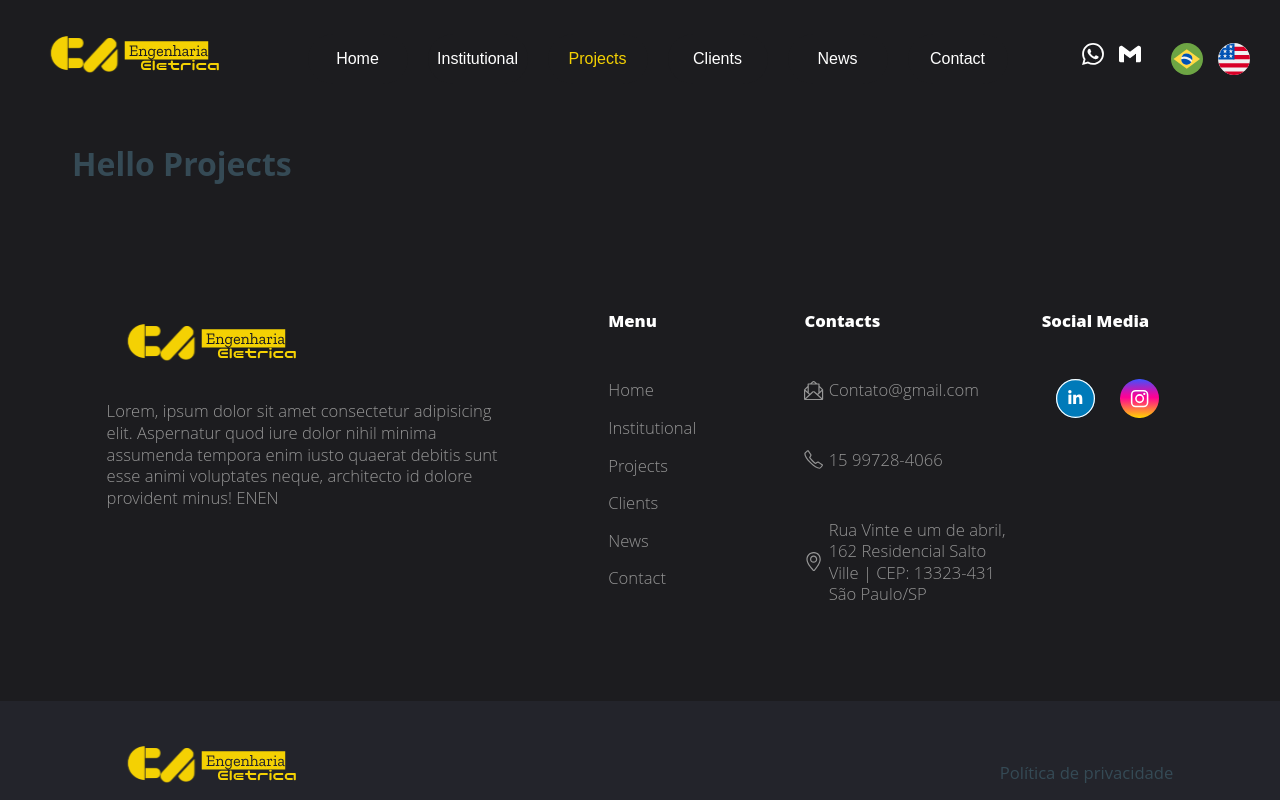
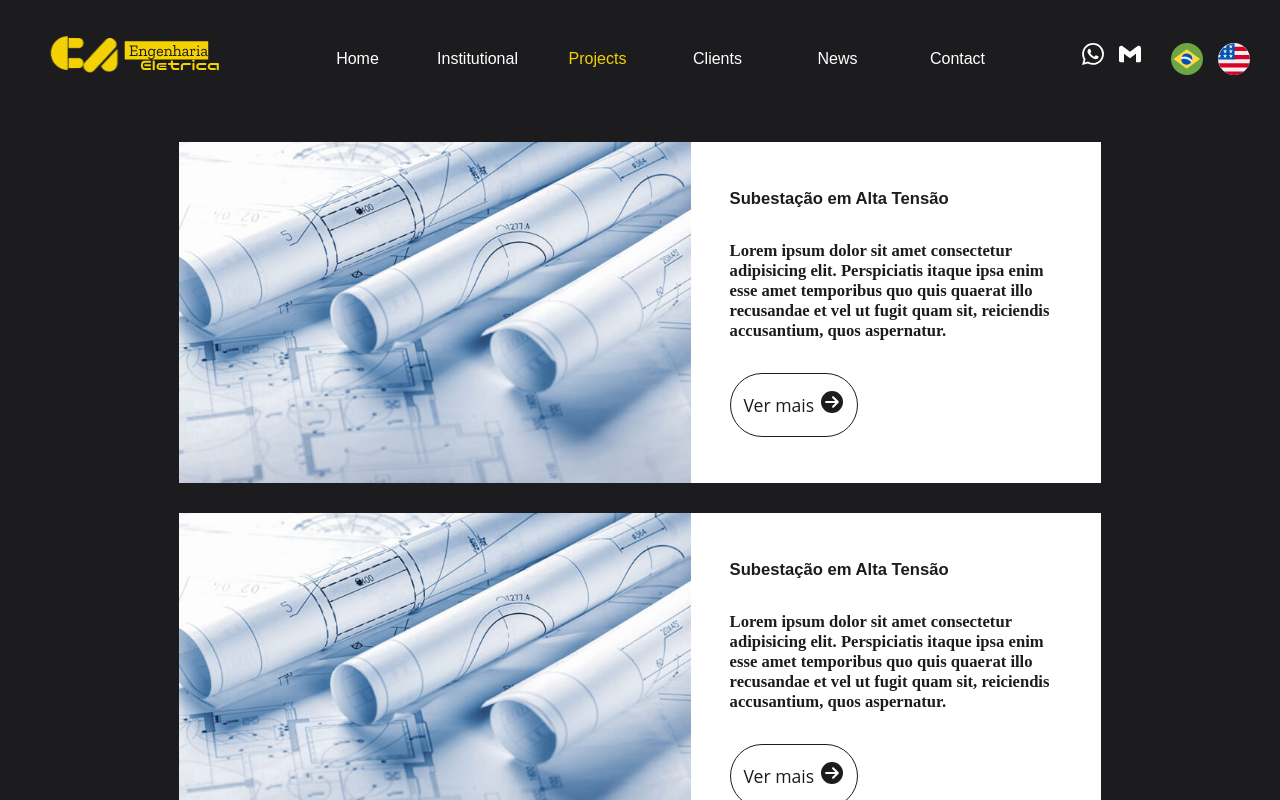
Before and after one commit to EricDCamargo/CA_Eletrica, a React (Vite) app: page /projects in a window 1280 px wide. Built offline with nearby package versions, Linux system fonts and the light colour scheme.

Commit message:
feat: project section card listing

```diff
--- a/src/assets/index.ts
+++ b/src/assets/index.ts
@@ -7,6 +7,7 @@ import translucidLogo_2 from '@assets/translucidLogo_2.svg'
 import newLogo from '@assets/new-logo.svg'
 import linkedinIco from '@assets/icon_footer_in.svg'
 import instagramIco from '@assets/icon_footer_insta.svg'
+import eletricProject from '@assets/eletric_project.jpg'
 
 export const SVGs = {
   usa,
@@ -17,5 +18,6 @@ export const SVGs = {
   translucidLogo_2,
   newLogo,
   linkedinIco,
-  instagramIco
+  instagramIco,
+  eletricProject
 }
--- /dev/null
+++ b/src/components/projectCard/index.tsx
@@ -0,0 +1,130 @@
+import { colors } from '@src/shared/themes/colors'
+import { FaCircleArrowRight } from 'react-icons/fa6'
+import { styled } from 'styled-components'
+
+interface ProjectCardProps {
+  projectData: {
+    imageSrc: string
+    title: string
+    description: string
+    link: string
+  }
+}
+
+const ProjectCard = ({ projectData }: ProjectCardProps) => {
+  const { imageSrc, title, description, link } = projectData
+  return (
+    <ProjetosSection>
+      <ProjectImage src={imageSrc} alt="Projeto" />
+      <Intro>
+        <Title>{title}</Title>
+        <Description>{description}</Description>
+        <VerMaisLink href={link}>
+          Ver mais
+          <Icon>
+            <FaCircleArrowRight size={22} />
+          </Icon>
+        </VerMaisLink>
+      </Intro>
+    </ProjetosSection>
+  )
+}
+
+export default ProjectCard
+
+const ProjetosSection = styled.section`
+  display: flex;
+  align-items: center;
+  width: 72vw;
+  overflow: hidden;
+  background-color: ${colors.white};
+  flex-direction: row;
+  max-height: 28vw;
+
+  @media (max-width: 991px) {
+    max-height: 100%;
+    flex-direction: column;
+    gap: 30px;
+  }
+`
+
+const ProjectImage = styled.img`
+  width: 100%;
+  height: auto;
+  object-fit: cover;
+
+  @media (min-width: 991px) {
+    width: 40vw;
+  }
+`
+
+const Intro = styled.div`
+  display: flex;
+  flex-direction: column;
+  justify-content: center;
+
+  @media (max-width: 991px) {
+    width: 100%;
+    padding: 5vw 0;
+  }
+`
+
+const Title = styled.h2`
+  font-family: 'Work Sans', sans-serif;
+  font-weight: 800;
+  font-size: 1.3vw;
+  text-align: left;
+  color: ${colors.black};
+  padding: 0 3vw;
+  width: 100%;
+
+  @media (max-width: 991px) {
+    text-align: center;
+    font-size: 6vw;
+  }
+`
+
+const Description = styled.h3`
+  margin: 4vh 0;
+  font-family: 'Work Sans';
+  font-size: 1.3vw;
+  color: ${colors.black};
+  text-align: left;
+  padding: 0 3vw;
+
+  @media (max-width: 991px) {
+    text-align: center;
+    font-size: 3vw;
+  }
+`
+
+const VerMaisLink = styled.a`
+  margin: 0 3vw;
+  text-decoration: none;
+  color: ${colors.black};
+  border: 1px solid ${colors.black};
+  width: 10vw;
+  height: 8vh;
+  min-width: fit-content;
+  font-size: 1.1rem;
+  border-radius: 40px;
+  display: flex;
+  align-items: center;
+  padding: 1vw;
+  transition: all 500ms cubic-bezier(0.25, 0.46, 0.45, 0.94);
+
+  @media (max-width: 991px) {
+    width: initial;
+    margin: 0 auto;
+    padding: 3vw 9vw;
+  }
+`
+
+const Icon = styled.i`
+  margin-left: 0.5vw;
+  transition: all 500ms cubic-bezier(0.25, 0.46, 0.45, 0.94);
+
+  ${VerMaisLink}:hover & {
+    margin-left: 0.8vw;
+  }
+`
--- a/src/pages/projects/index.tsx
+++ b/src/pages/projects/index.tsx
@@ -1,5 +1,46 @@
+import { SVGs } from '@src/assets'
+import ProjectCard from '@src/components/projectCard'
+import styled from 'styled-components'
+
+const { eletricProject } = SVGs
+
+const mockProjects = [
+  {
+    projectData: {
+      imageSrc: eletricProject,
+      title: 'Subestação em Alta Tensão',
+      description:
+        'Lorem ipsum dolor sit amet consectetur adipisicing elit. Perspiciatis itaque ipsa enim esse amet temporibus quo quis quaerat illo recusandae et vel ut fugit quam sit, reiciendis accusantium, quos aspernatur.',
+      link: ''
+    }
+  },
+  {
+    projectData: {
+      imageSrc: eletricProject,
+      title: 'Subestação em Alta Tensão',
+      description:
+        'Lorem ipsum dolor sit amet consectetur adipisicing elit. Perspiciatis itaque ipsa enim esse amet temporibus quo quis quaerat illo recusandae et vel ut fugit quam sit, reiciendis accusantium, quos aspernatur.',
+      link: ''
+    }
+  }
+]
+
 const Projects = () => {
-  return <h1>Hello Projects</h1>
+  return (
+    <ProjetosWrapper>
+      {mockProjects.map((project, index) => (
+        <ProjectCard key={index} projectData={project.projectData} />
+      ))}
+    </ProjetosWrapper>
+  )
 }
 
 export default Projects
+
+const ProjetosWrapper = styled.div`
+  display: flex;
+  align-items: center;
+  flex-direction: column;
+  justify-content: center;
+  gap: 30px;
+`
```
Also changed, not shown: src/assets/eletric_project.jpg (added).
